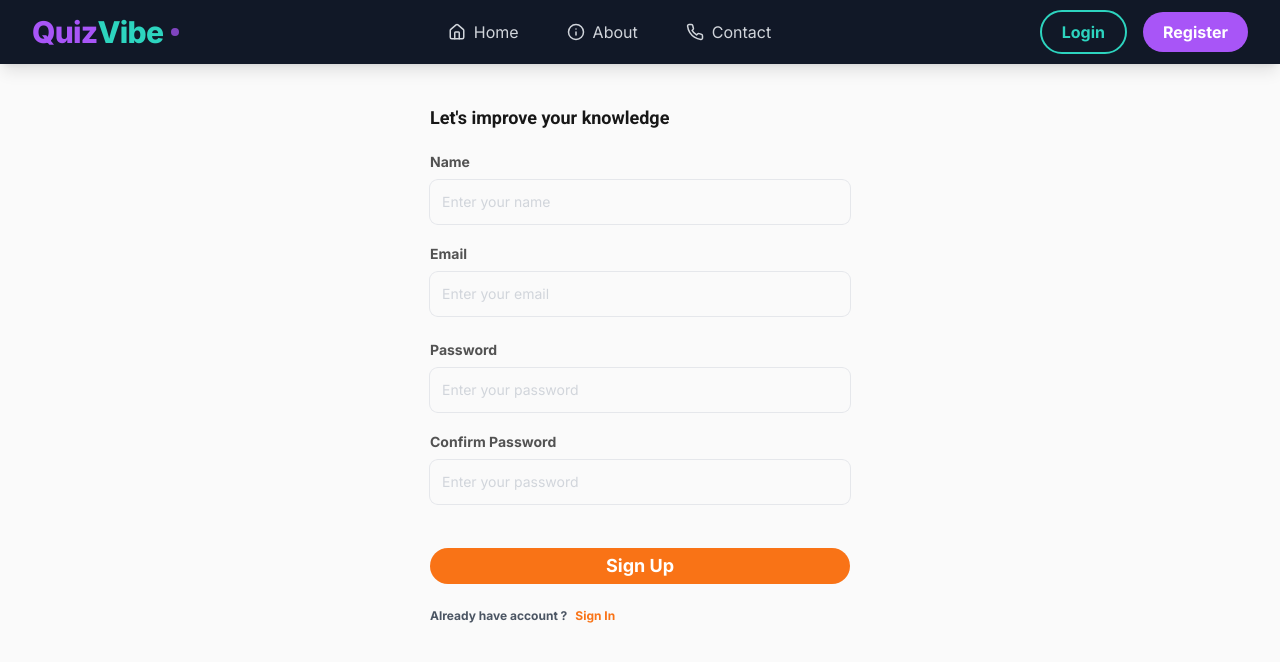
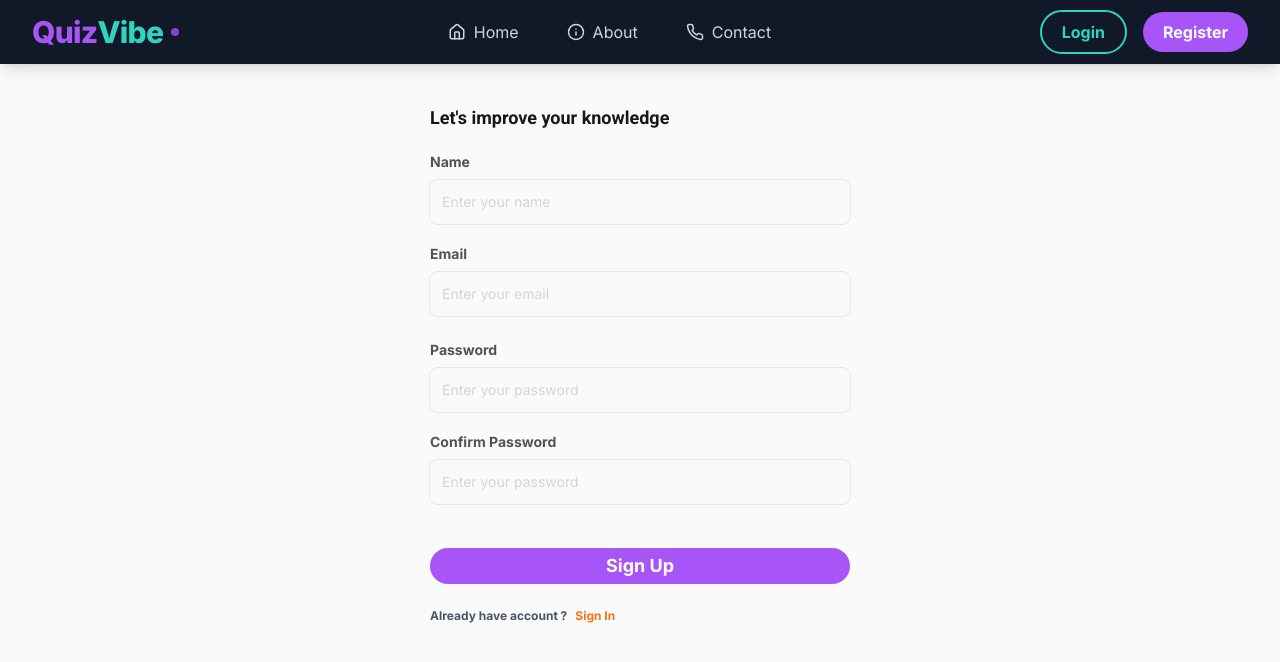
Before and after one commit to skiiipy69/QuizVibe, a React (Vite) app: page /register in a window 1280 px wide. Shown: the top 662 px of the page. Built offline with nearby package versions, Linux system fonts and the light colour scheme; no server answers.

Commit message:
changinge register theme

```diff
--- a/src/components/Form/RegisterForm.jsx
+++ b/src/components/Form/RegisterForm.jsx
@@ -25,7 +25,7 @@ function RegisterForm({ isSubmitting: loading }) {
           autoComplete="off"
           name="name"
           placeholder="Enter your name"
-          className="bg-neutral-50 ring-[1px] ring-gray-200 rounded-lg p-2 md:p-3 placeholder:text-gray-300 text-xs md:text-sm focus:border-none placeholder:text-xs md:placeholder:text-sm focus:outline-none focus:ring-[1px] focus:ring-orange-500/80 mb-5"
+          className="bg-neutral-50 ring-[1px] ring-gray-200 rounded-lg p-2 md:p-3 placeholder:text-gray-300 text-xs md:text-sm focus:border-none placeholder:text-xs md:placeholder:text-sm focus:outline-none focus:ring-[1px] focus:ring-purple-500/80 mb-5"
         />{" "}
         <label
           className="text-xs md:text-sm text-neutral-600 font-semibold mb-2"
@@ -39,7 +39,7 @@ function RegisterForm({ isSubmitting: loading }) {
           autoComplete="off"
           name="email"
           placeholder="Enter your email"
-          className="bg-neutral-50 ring-[1px] ring-gray-200 rounded-lg p-2 md:p-3 placeholder:text-gray-300 text-xs md:text-sm focus:border-none placeholder:text-xs md:placeholder:text-sm focus:outline-none focus:ring-[1px] focus:ring-orange-500/80 "
+          className="bg-neutral-50 ring-[1px] ring-gray-200 rounded-lg p-2 md:p-3 placeholder:text-gray-300 text-xs md:text-sm focus:border-none placeholder:text-xs md:placeholder:text-sm focus:outline-none focus:ring-[1px] focus:ring-purple-500/80 "
         />{" "}
         <br />
         <label
@@ -51,7 +51,7 @@ function RegisterForm({ isSubmitting: loading }) {
         <input
           type="password"
           required
-          className="bg-neutral-50 ring-[1px] ring-gray-200 rounded-lg p-2 md:p-3 placeholder:text-gray-300 text-xs md:text-sm focus:border-none placeholder:text-xs md:placeholder:text-sm focus:outline-none focus:ring-[1px] focus:ring-orange-500/80 mb-5"
+          className="bg-neutral-50 ring-[1px] ring-gray-200 rounded-lg p-2 md:p-3 placeholder:text-gray-300 text-xs md:text-sm focus:border-none placeholder:text-xs md:placeholder:text-sm focus:outline-none focus:ring-[1px] focus:ring-purple-500/80 mb-5"
           name="password"
           placeholder="Enter your password"
         />
@@ -64,7 +64,7 @@ function RegisterForm({ isSubmitting: loading }) {
         <input
           type="password"
           required
-          className="bg-neutral-50 ring-[1px] ring-gray-200 rounded-lg p-2 md:p-3 placeholder:text-gray-300 text-xs md:text-sm focus:border-none placeholder:text-xs md:placeholder:text-sm focus:outline-none focus:ring-[1px] focus:ring-orange-500/80 "
+          className="bg-neutral-50 ring-[1px] ring-gray-200 rounded-lg p-2 md:p-3 placeholder:text-gray-300 text-xs md:text-sm focus:border-none placeholder:text-xs md:placeholder:text-sm focus:outline-none focus:ring-[1px] focus:ring-purple-500/80 "
           name="confirmPw"
           placeholder="Enter your password"
         />
@@ -72,8 +72,8 @@ function RegisterForm({ isSubmitting: loading }) {
         <button
           disabled={loading}
           className={`flex rounded-full ${!loading
-            ? "bg-orange-500 hover:bg-neutral-50 hover:text-orange-500"
-            : "bg-orange-500/70 cursor-not-allowed"
+            ? "bg-purple-500 hover:bg-neutral-50 hover:text-orange-500"
+            : "bg-purple-500/70 cursor-not-allowed"
             }  p-1 justify-center font-semibold md:font-bold text-base md:text-lg text-center mt-5 mb-3 transition text-white`}
           type="submit"
         >
```
